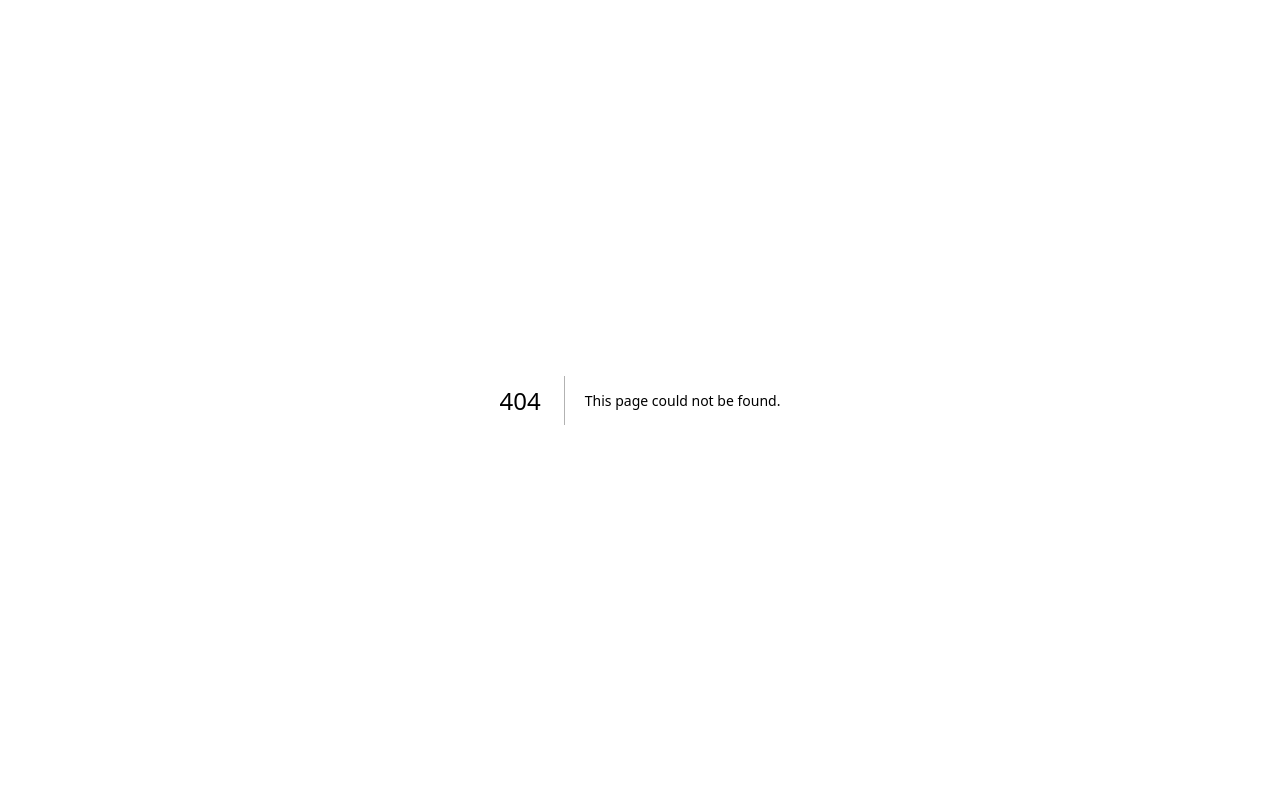
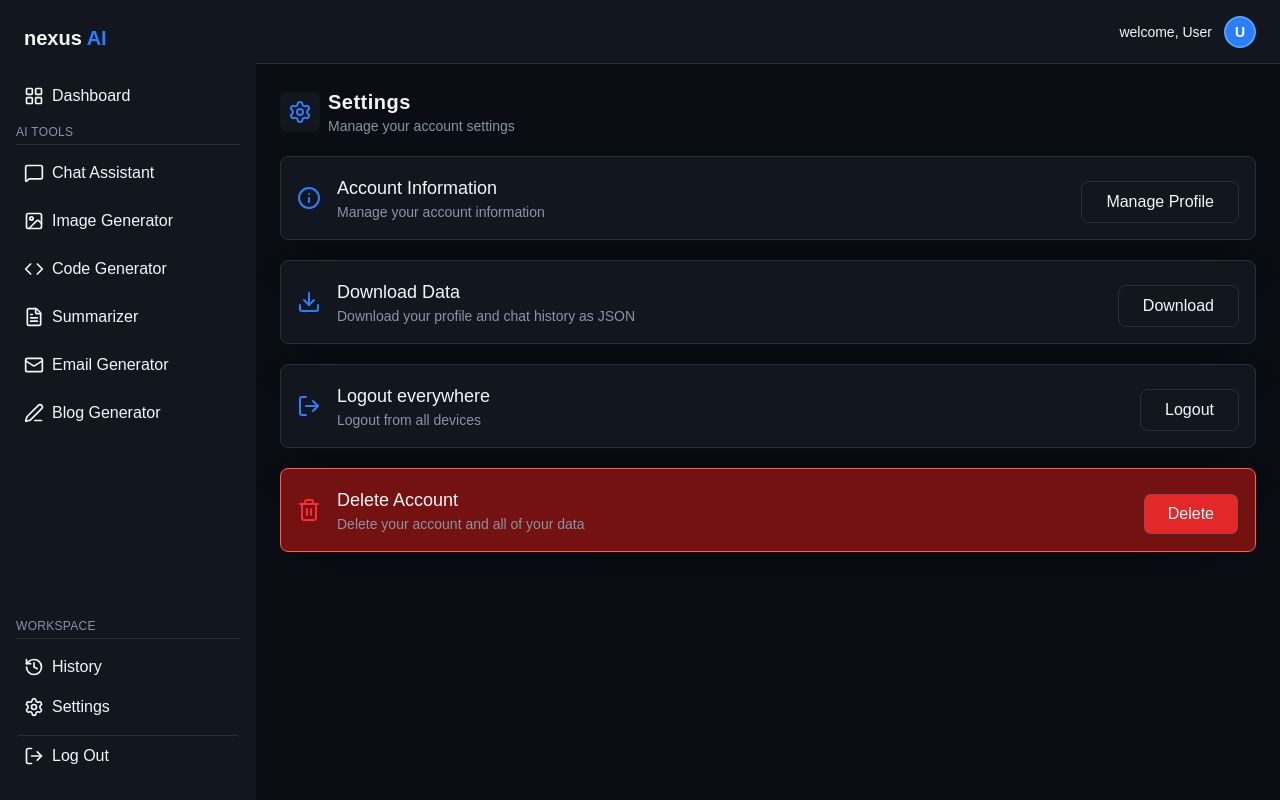
Before and after one commit to Ateeb-Karim/ai-saas-app, a Next.js app: page /settings in a window 1280 px wide. Before the commit this address had no page. Built offline with nearby package versions, Linux system fonts and the light colour scheme; no server answers.

Commit message:
working on setting page

```diff
--- /dev/null
+++ b/app/(dashboard)/settings/page.tsx
@@ -0,0 +1,85 @@
+import { JSX } from "react/jsx-runtime";
+import ShowCard from "../_components/showcard";
+import { Download, Info, LogOut, Settings, Trash, Trash2 } from "lucide-react";
+import Link from "next/link";
+
+export default function SettingPage(): JSX.Element {
+  return (
+    <div className="flex flex-col gap-5 items-start w-full h-full text-[#F5F6F8] px-4 sm:px-0">
+      <ShowCard
+        icon={<Settings className="h-6 w-6 text-blue-500" />}
+        title="Settings"
+        description="Manage your account settings"
+      />
+
+      <div className="w-full flex flex-col sm:flex-row sm:items-center justify-between bg-[#12161F] shadow-2xl border border-[#2A2F3A] rounded-lg px-4 py-4">
+        <div className="flex items-center gap-4">
+          <Info className="h-6 w-6 text-blue-500" />
+          <div className="flex flex-col">
+            <p className="text-lg font-medium">Account Information</p>
+            <p className="text-sm text-[#8B93A5]">
+              Manage your account information
+            </p>
+          </div>
+        </div>
+        <div className="flex items-center">
+          <Link
+            href="/profile/edit"
+            className="w-full sm:w-auto bg-[#12161F] border border-[#2A2F3A] px-6 py-2 mt-2 rounded-lg text-[#F5F6F8] cursor-pointer transition-all duration-200 hover:bg-[#1A1F2B] active:scale-95"
+          >
+            Manage Profile
+          </Link>
+        </div>
+      </div>
+
+      <div className="w-full flex flex-col sm:flex-row sm:items-center justify-between bg-[#12161F] shadow-2xl border border-[#2A2F3A] rounded-lg px-4 py-4">
+        <div className="flex items-center gap-4">
+          <Download className="h-6 w-6 text-blue-500" />
+          <div className="flex flex-col">
+            <p className="text-lg font-medium">Download Data</p>
+            <p className="text-sm text-[#8B93A5]">
+              Download your profile and chat history as JSON
+            </p>
+          </div>
+        </div>
+        <div className="flex items-center">
+          <button className="w-full sm:w-auto bg-[#12161F] border border-[#2A2F3A] px-6 py-2 mt-2 rounded-lg text-[#F5F6F8] cursor-pointer transition-all duration-200 hover:bg-[#1A1F2B] active:scale-95">
+            Download
+          </button>
+        </div>
+      </div>
+
+      <div className="w-full flex flex-col sm:flex-row sm:items-center justify-between bg-[#12161F] shadow-2xl border border-[#2A2F3A] rounded-lg px-4 py-4">
+        <div className="flex items-center gap-4">
+          <LogOut className="h-6 w-6 text-blue-500" />
+          <div className="flex flex-col">
+            <p className="text-lg font-medium">Logout everywhere</p>
+            <p className="text-sm text-[#8B93A5]">Logout from all devices</p>
+          </div>
+        </div>
+        <div className="flex items-center">
+          <button className="w-full sm:w-auto bg-[#12161F] border border-[#2A2F3A] px-6 py-2 mt-2 rounded-lg text-[#F5F6F8] cursor-pointer transition-all duration-200 hover:bg-[#1A1F2B] active:scale-95">
+            Logout
+          </button>
+        </div>
+      </div>
+
+      <div className="w-full flex flex-col sm:flex-row sm:items-center justify-between bg-[#741111] shadow-2xl border border-[#ff5d5d] rounded-lg px-4 py-4">
+        <div className="flex items-center gap-4">
+          <Trash2 className="h-6 w-6 text-red-500" />
+          <div className="flex flex-col">
+            <p className="text-lg font-medium">Delete Account</p>
+            <p className="text-sm text-[#8B93A5]">
+              Delete your account and all of your data
+            </p>
+          </div>
+        </div>
+        <div className="flex items-center">
+          <button className="w-full sm:w-auto bg-[#e22828] border border-[#2A2F3A] px-6 py-2 mt-2 rounded-lg text-[#F5F6F8] cursor-pointer transition-all duration-200 hover:bg-[#d80b0b] active:scale-95">
+            Delete
+          </button>
+        </div>
+      </div>
+    </div>
+  );
+}
```
